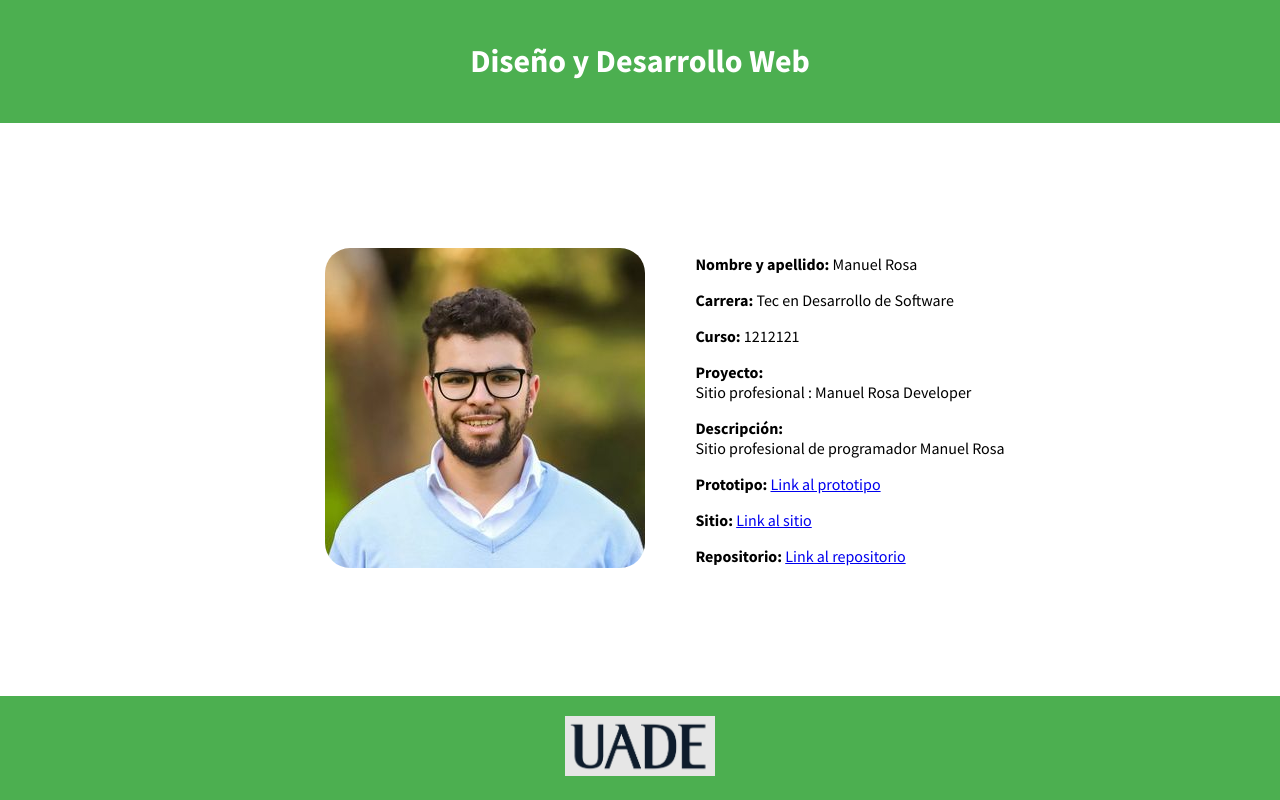
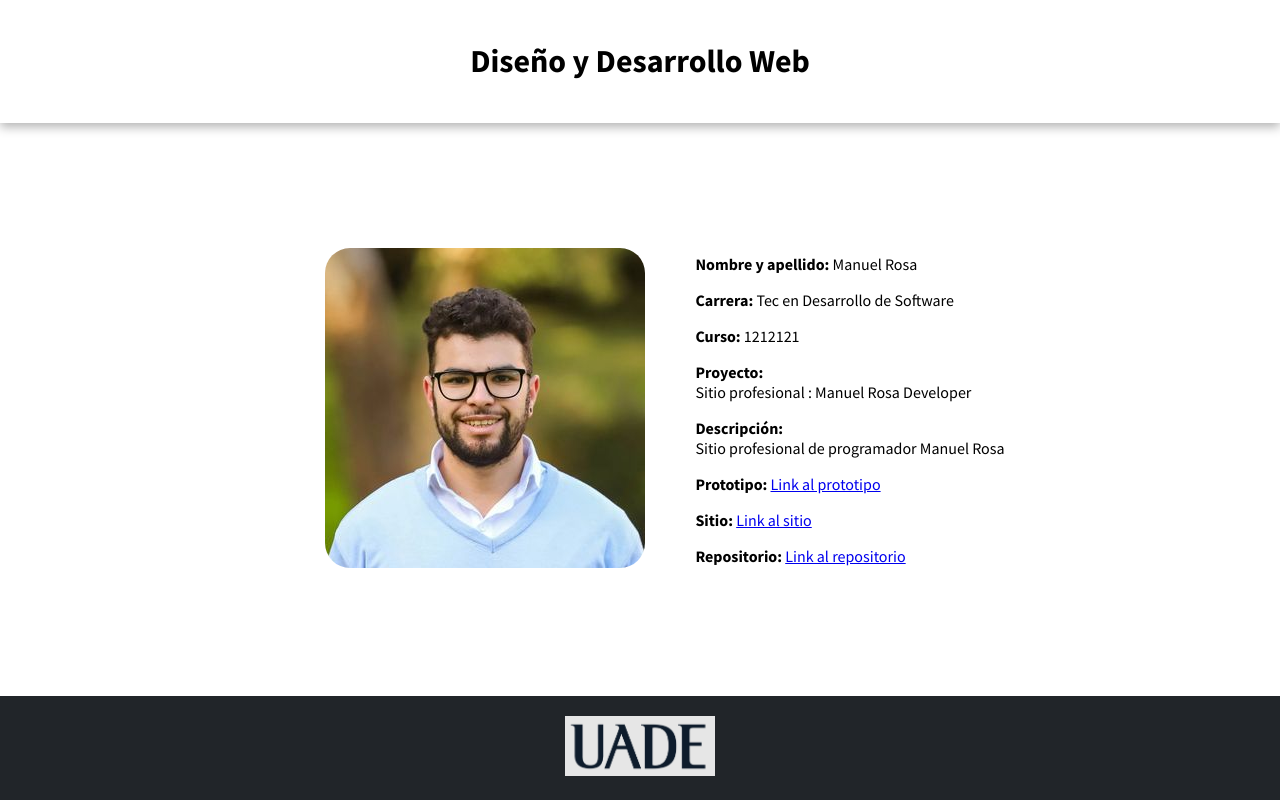
Before and after one commit to manuel98rosa/ParcialDesarrolloWeb, a plain HTML site: page index.html in a window 1280 px wide. Drawn offline with Linux system fonts and the light colour scheme.

Commit message:
ajuste header

```diff
--- a/style.css
+++ b/style.css
@@ -24,10 +24,11 @@ body {
 /* Estilo para el encabezado */
 header {
     font-family: "Source Sans Pro", sans-serif;
-    background-color: #4CAF50; /* Color de fondo */
-    color: white; /* Color del texto */
+    background-color: white; /* Color de fondo */
+    color: black; /* Color del texto */
     text-align: center; /* Centrado */
     padding: 20px; /* Espacio interno */
+    box-shadow: 0 4px 10px rgba(0, 0, 0, 0.3); /* Sombra en el encabezado */
 }
 
 .profile {
@@ -59,7 +60,7 @@ header {
 
 /* Estilo para el pie de página */
 footer {
-    background-color: #4CAF50; /* Mismo color que el encabezado */
+    background-color: #212529;; /* Mismo color que el encabezado */
     color: white; /* Texto blanco */
     text-align: center; /* Centrar el contenido */
     padding: 20px; /* Espacio interno */
```
